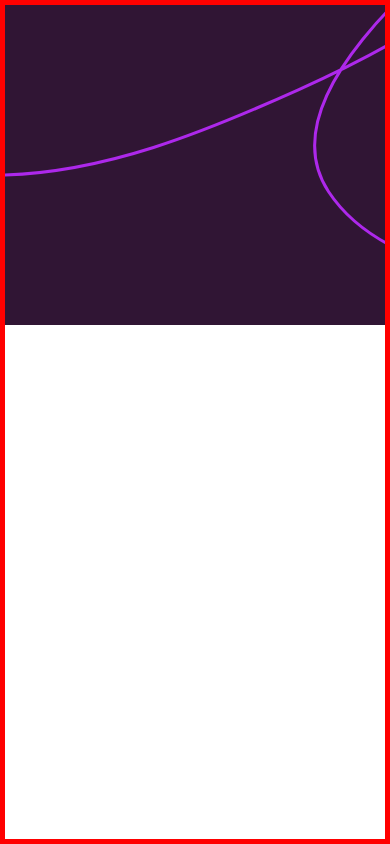
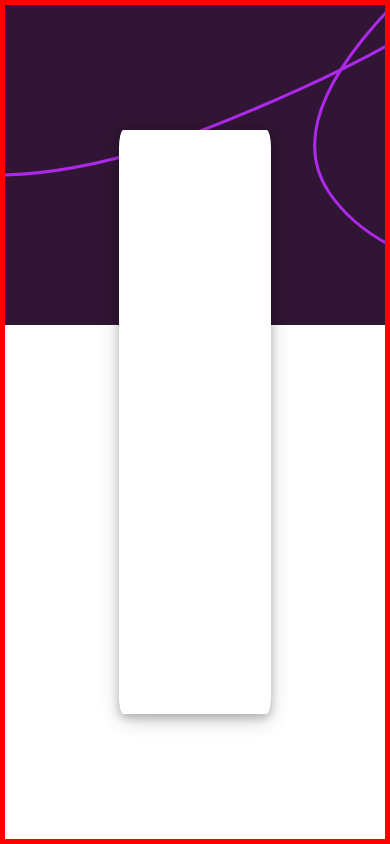
Before and after one commit to raphamatoss/Accordion-Prototype, a plain HTML site: page index.html in a window 390 px wide. Drawn offline with Linux system fonts and the light colour scheme.

Commit message:
Responsive container added

```diff
--- a/index.html
+++ b/index.html
@@ -7,7 +7,10 @@
     <title>FAQ Accordeon</title>
 </head>
 <body>
-    <div id="content">
+    <div id="page">
+        <div id="content">
+
+        </div>
     </div>
 </body>
 </html>
--- a/style.css
+++ b/style.css
@@ -25,20 +25,37 @@
 }
 
 @media (max-width: 1440px) {
-    #content {
+    #page {
         height: 100%;
         border: 5px solid red;
         background: url(./assets/images/background-pattern-desktop.svg) no-repeat;
+        display: flex;
+        justify-content: center;
+        align-items: center;
+    }
+
+    #page #content {
+        height: 70%;
+        width: 40%;
+        background: white;
+        border-radius: 3%;
+        box-shadow: 0 4px 8px 0 rgba(0, 0, 0, 0.2), 0 6px 20px 0 rgba(0, 0, 0, 0.19);
     }
 
 }
 
-
 @media (max-width: 375px) {
-    #content {
+    #page {
         height: 100%;
         border: 5px solid red;
         background: url(./assets/images/background-pattern-mobile.svg) no-repeat;
     }
 
+    #page #content {
+        height: 70%;
+        width: 85%;
+        background: white;
+        border-radius: 3%;
+        box-shadow: 0 4px 8px 0 rgba(0, 0, 0, 0.2), 0 6px 20px 0 rgba(0, 0, 0, 0.19);
+    }
 }
```
